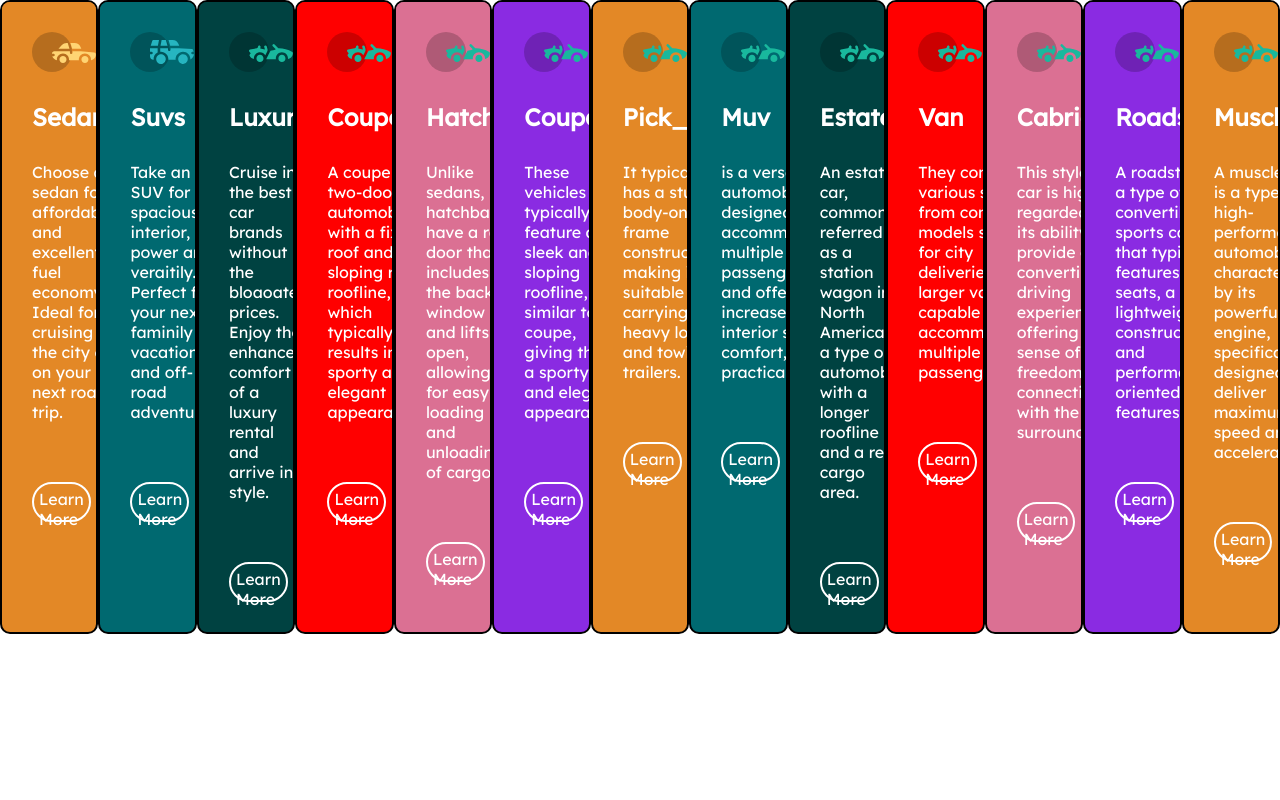
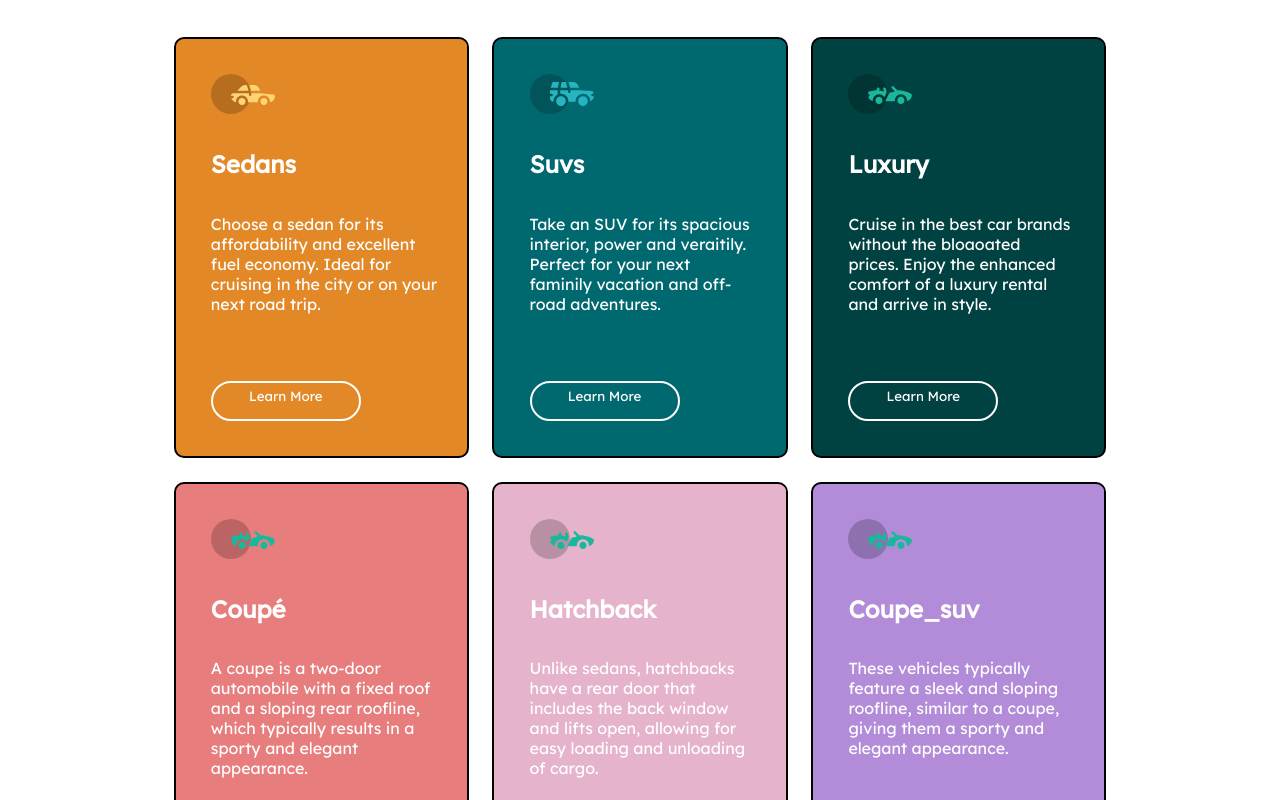
Before and after one commit to Avillegasa/3_column_andres, a React (Vite) app: page / in a window 1280 px wide. Shown: the top 800 px of the page. Built offline with nearby package versions, Linux system fonts and the light colour scheme; the HTML template or start-up script is replaced by a standard one.

Commit message:
Detalles de estilos

```diff
--- a/src/App.css
+++ b/src/App.css
@@ -3,9 +3,11 @@
   padding: 0;
   box-sizing: border-box;
   font-family: 'Lexend Deca', sans-serif;
-  margin: 0;
+  margin: 1%;
 }
 
 .App-container {
   display: flex;
+  flex-wrap: wrap;
+  justify-content: center;
 }
--- a/src/assets/carsAPI.js
+++ b/src/assets/carsAPI.js
@@ -38,13 +38,13 @@ export const cars = [
     {
       title: "Pick_up",
       description:" It typically has a sturdy body-on-frame construction, making it suitable for carrying heavy loads and towing trailers.",
-      imgUrl: "/icon-luxury.svg",
+      imgUrl: "/icon-sedans.svg",
       theme: "orange",
     },
     {
       title: "Muv",
       description:" is a versatile automobile designed to accommodate multiple passengers and offer increased interior space, comfort, and practicality.",
-      imgUrl: "/icon-luxury.svg",
+      imgUrl: "/icon-suvs.svg",
       theme: "green",
     },
     {
@@ -74,7 +74,7 @@ export const cars = [
     {
       title: "Muscle",
       description:"A muscle car is a type of high-performance automobile characterized by its powerful engine, specifically designed to deliver maximum speed and acceleration.",
-      imgUrl: "/icon-luxury.svg",
+      imgUrl: "/icon-sedans.svg",
       theme: "orange",
     }
   ]
--- a/src/components/button.jsx
+++ b/src/components/button.jsx
@@ -3,9 +3,9 @@ function button(props) {
     const more = props.more
     return (
         <section className='button'>
-            <div className='orange-button'>
-                <p>Learn More</p>
-            </div>
+            <button className='orange-button'>
+                Learn More
+            </button>
         </section>
     )
 
--- a/src/components/styles/Button.css
+++ b/src/components/styles/Button.css
@@ -2,6 +2,7 @@
     width: 100%;
     display: flex;
     padding: 30px;
+    transition: box-shadow 0.2s;
 }
 
 .orange-button {
@@ -13,4 +14,10 @@
     padding: 5px;
     display: flex;
     justify-content: center;
+    background-color: transparent;
 }
+
+button:active {
+    box-shadow: 0px 0px 10px rgba(255, 255, 0, 0.5);
+    /* Agregamos una sombra al presionar el botón */
+}
--- a/src/components/styles/Card.css
+++ b/src/components/styles/Card.css
@@ -20,13 +20,13 @@
 }
 
 .rojo {
-    background-color: red;
+    background-color: var(--red-light);
 }
 
 .rosa {
-    background-color: palevioletred;
+    background-color: var(--pink-light);
 }
 
 .violeta {
-    background-color: blueviolet;
+    background-color: var(--violet-light);
 }
--- a/src/index.css
+++ b/src/index.css
@@ -2,6 +2,9 @@
   --Bright-orange: hsl(31, 77%, 52%);
   --Dark-cyan: hsl(184, 100%, 22%);
   --Very-dark-cyan: hsl(179, 100%, 13%);
+  --red-light: hsl(0, 70%, 70%);
+  --violet-light: hsl(270, 50%, 70%);
+  --pink-light: hsl(330, 50%, 80%);
 
   --Transparent-white-paragraphs: hsla(0, 0%, 100%, 0.75);
   --Very-light-gray-background-headings-buttons: hsl(0, 0%, 95%);
```
